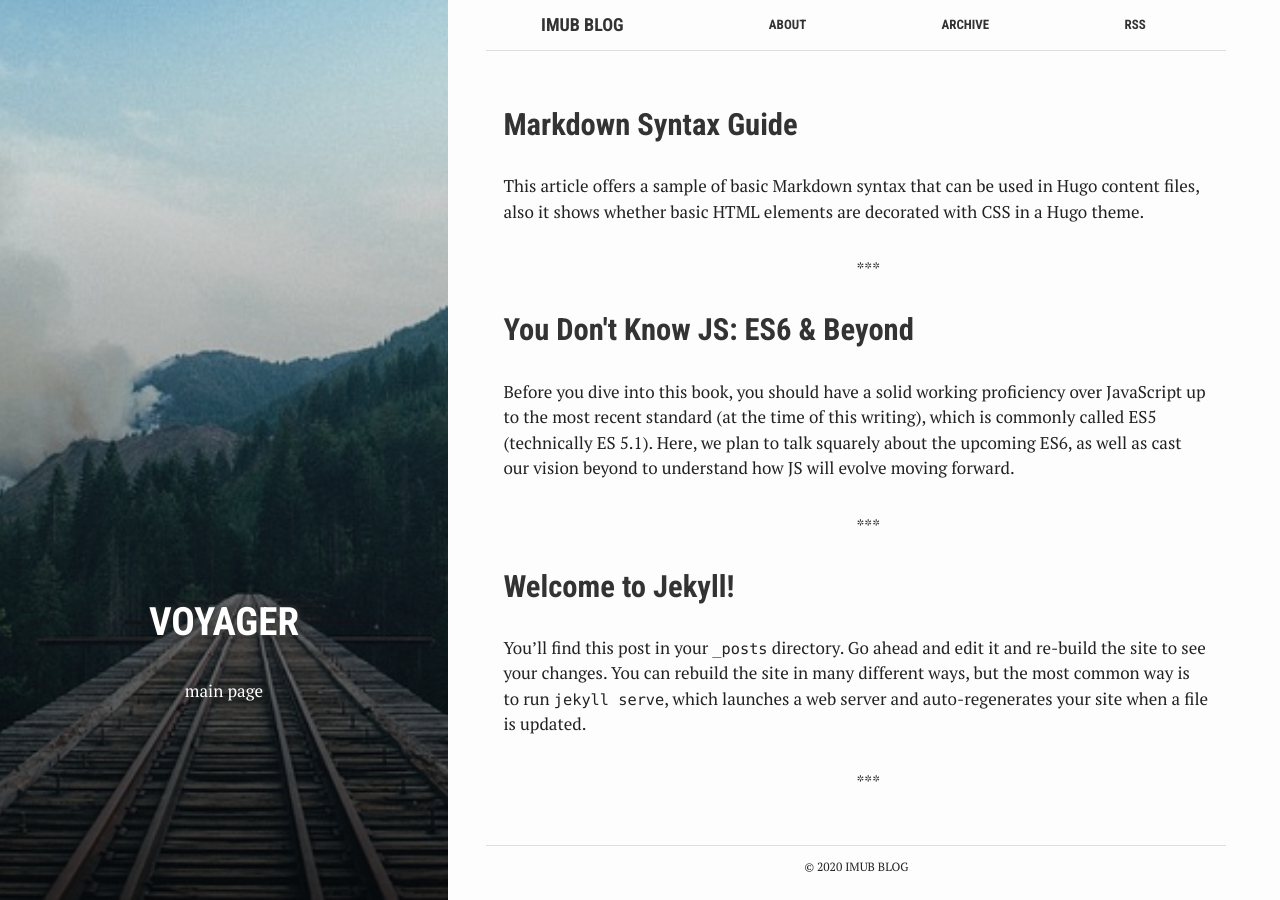
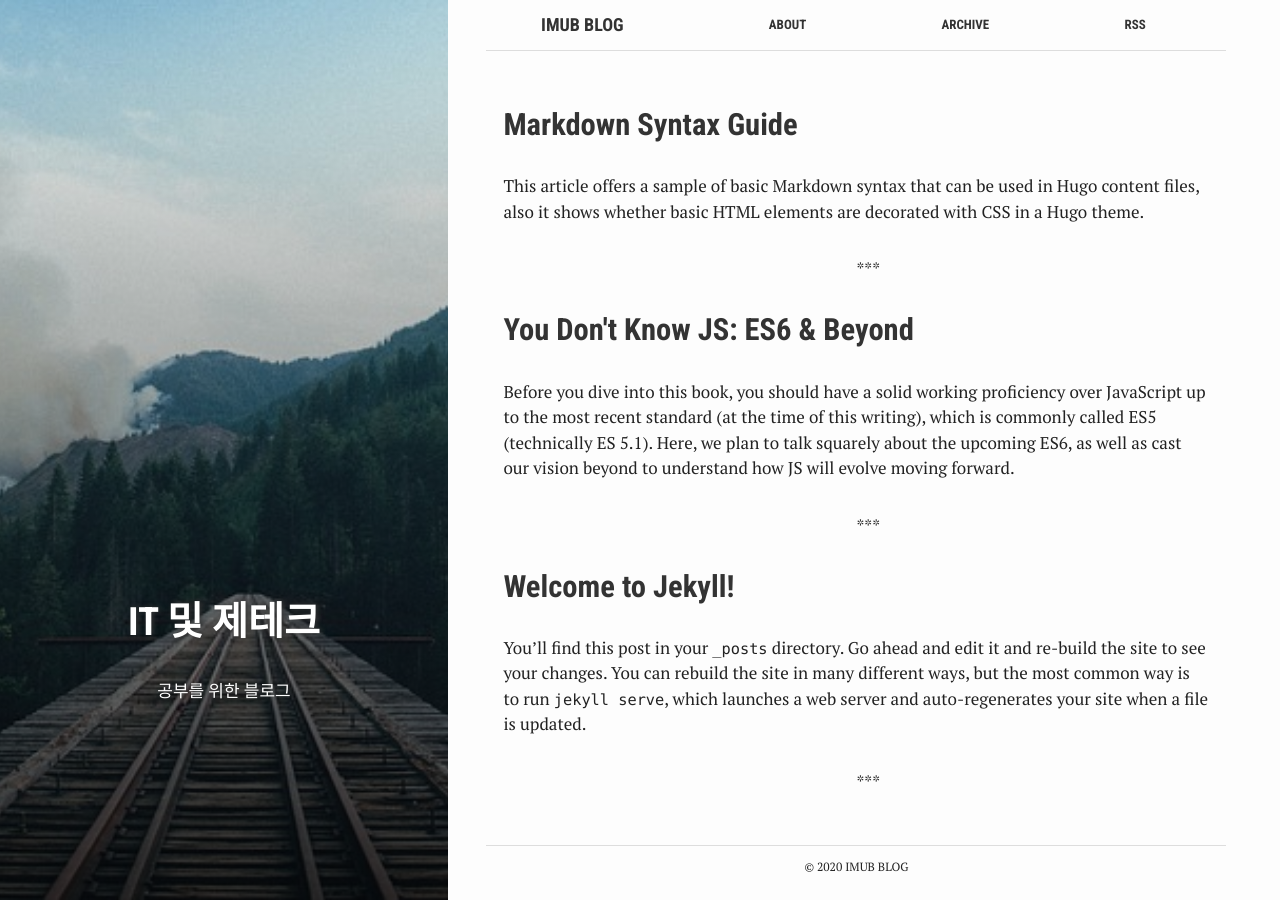
Before and after one commit to ImUB/imub.github.io, a Jekyll site: the page built from index.html, in a window 1280 px wide. Built offline with Jekyll 4.4.1, drawn with Linux system fonts in a browser that asks for light colours.

Commit message:
Update index.html

```diff
--- a/index.html
+++ b/index.html
@@ -1,9 +1,9 @@
 ---
 bg: "rails.jpg"
 layout: default
-crawlertitle: "Jekyll blog"
-title: "Voyager"
-summary: "main page"
+crawlertitle: "ImUB Blog"
+title: "IT 및 제테크"
+summary: "공부를 위한 블로그"
 ---
 
 {% for post in site.posts limit: 5 %}
```
